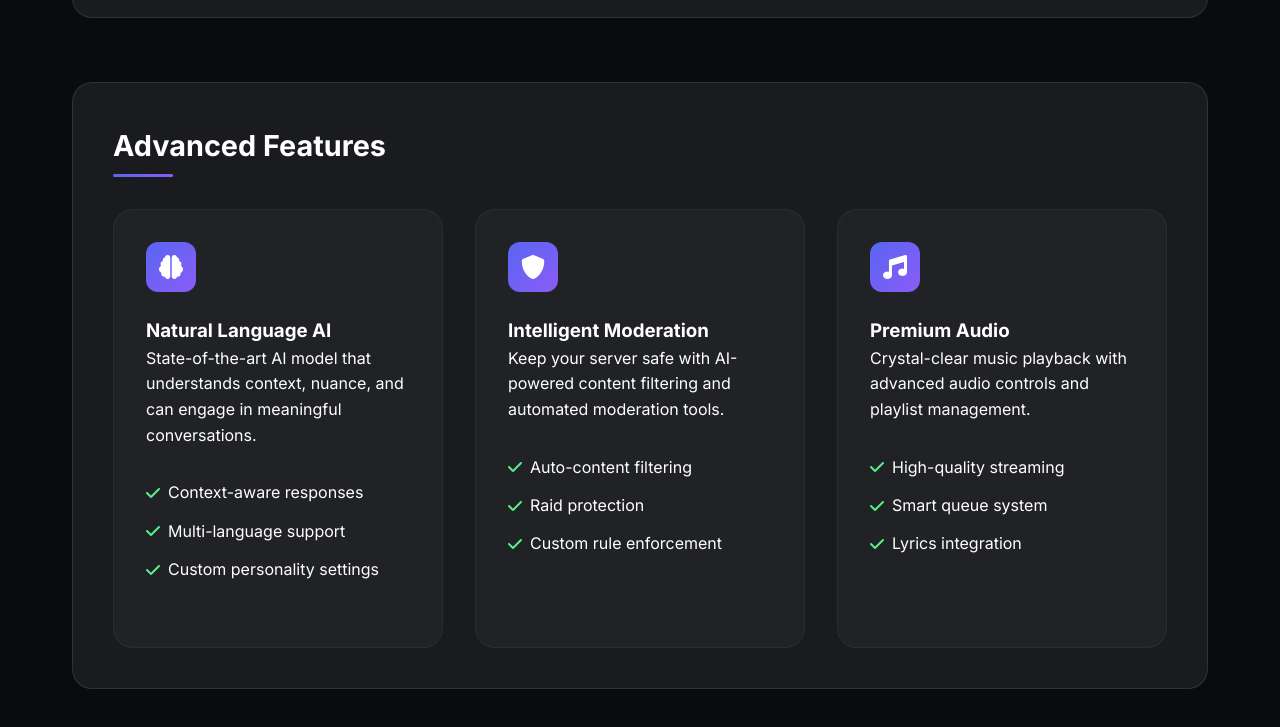
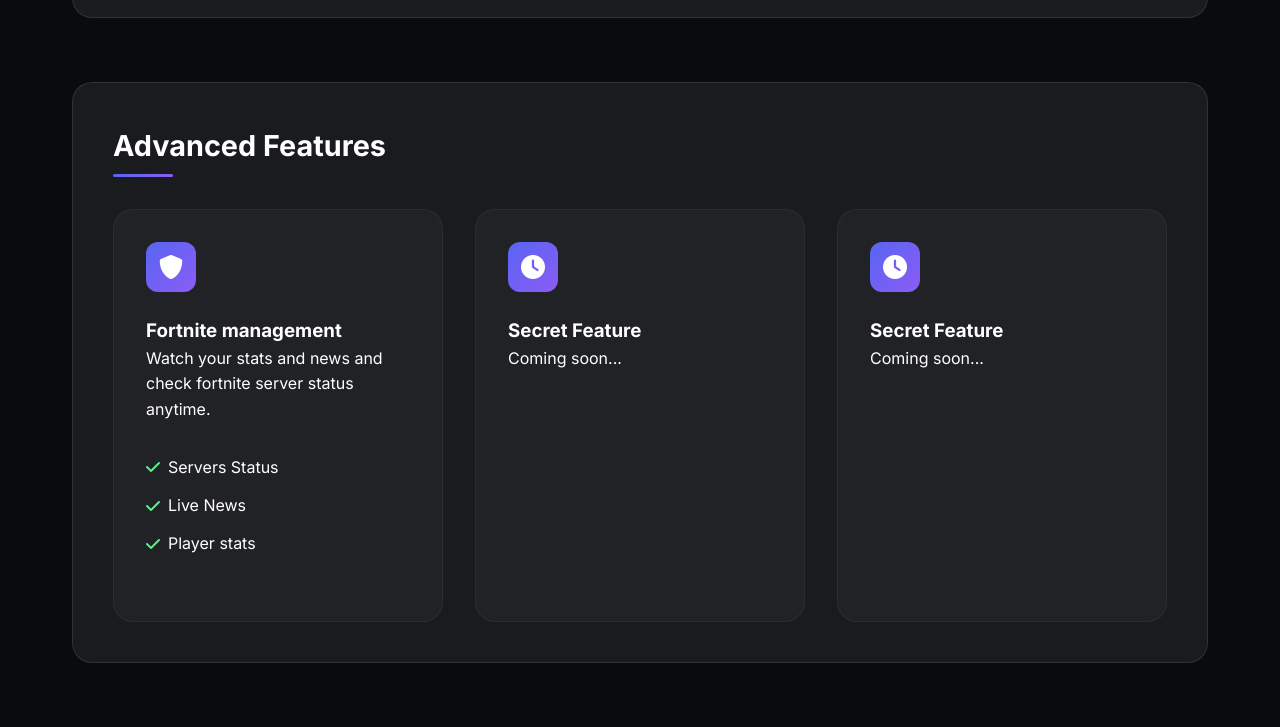
Before and after one commit to xm5o/selina, a plain HTML site: page index.html in a window 1280 px wide. Shown: the part 1009-1736 px from the top of the page. Drawn offline with Linux system fonts and the light colour scheme.

Commit message:
Add files via upload

```diff
--- a/index.html
+++ b/index.html
@@ -3,7 +3,7 @@
 <head>
     <meta charset="UTF-8">
     <meta name="viewport" content="width=device-width, initial-scale=1.0">
-    <title>Selina Bot | Premium Discord Experience</title>
+    <title>Selina | Discord Bot</title>
     <link rel="stylesheet" href="https://cdnjs.cloudflare.com/ajax/libs/font-awesome/6.0.0/css/all.min.css">
     <style>
         @import url('https://fonts.googleapis.com/css2?family=Inter:wght@400;500;600;700;800&display=swap');
@@ -407,6 +407,7 @@
             border: 1px solid rgba(255, 255, 255, 0.05);
             position: relative;
             overflow: hidden;
+            cursor: pointer;
         }
 
         .feature-card::before {
@@ -825,6 +826,28 @@
             <div class="feature-grid">
                 <div class="feature-card">
                     <div class="feature-icon">
+                        <i class="fas fa-shield-alt"></i>
+                    </div>
+                    <h3>Fortnite management</h3>
+                    <p>Watch your stats and news and check fortnite server status anytime.</p>
+                    <ul class="feature-list">
+                        <li class="feature-item">
+                            <i class="fas fa-check"></i>
+                            <span>Servers Status</span>
+                        </li>
+                        <li class="feature-item">
+                            <i class="fas fa-check"></i>
+                            <span>Live News</span>
+                        </li>
+                        <li class="feature-item">
+                            <i class="fas fa-check"></i>
+                            <span>Player stats</span>
+                        </li>
+                    </ul>
+                </div>
+
+                <!-- <div class="feature-card">
+                    <div class="feature-icon">
                         <i class="fas fa-brain"></i>
                     </div>
                     <h3>Natural Language AI</h3>
@@ -843,9 +866,17 @@
                             <span>Custom personality settings</span>
                         </li>
                     </ul>
+                </div> -->
+
+                <div class="feature-card">
+                    <div class="feature-icon">
+                        <i class="fas fa-clock"></i>
+                    </div>
+                    <h3>Secret Feature</h3>
+                    <p>Coming soon...</p>
                 </div>
 
-                <div class="feature-card">
+                <!-- <div class="feature-card">
                     <div class="feature-icon">
                         <i class="fas fa-shield-alt"></i>
                     </div>
@@ -865,9 +896,17 @@
                             <span>Custom rule enforcement</span>
                         </li>
                     </ul>
+                </div> -->
+
+                <div class="feature-card">
+                    <div class="feature-icon">
+                        <i class="fas fa-clock"></i>
+                    </div>
+                    <h3>Secret Feature</h3>
+                    <p>Coming soon...</p>
                 </div>
 
-                <div class="feature-card">
+                <!-- <div class="feature-card">
                     <div class="feature-icon">
                         <i class="fas fa-music"></i>
                     </div>
@@ -887,7 +926,7 @@
                             <span>Lyrics integration</span>
                         </li>
                     </ul>
-                </div>
+                </div> -->
             </div>
         </section>
 
@@ -1016,7 +1055,7 @@
             </div>
         </section>
 
-        <section class="section">
+        <!-- <section class="section">
             <h2>User Testimonials</h2>
             <div class="grid">
                 <div class="card">
@@ -1028,7 +1067,7 @@
                     <p class="testimonial-author">- Mike R., Server Owner</p>
                 </div>
             </div>
-        </section>
+        </section> -->
 
         <footer class="footer">
             <div class="footer-grid">
@@ -1069,8 +1108,8 @@
         // Bot Configuration
         const botConfig = {
             clientId: '1303374162533941331',
-            permissions: '412384244736',
-            inviteURL: 'https://discord.com/oauth2/authorize'
+            // permissions: '412384244736',
+            inviteURL: 'https://discord.com/oauth2/authorize?client_id=1303374162533941331'
         };
 
         // Set invite link
```
